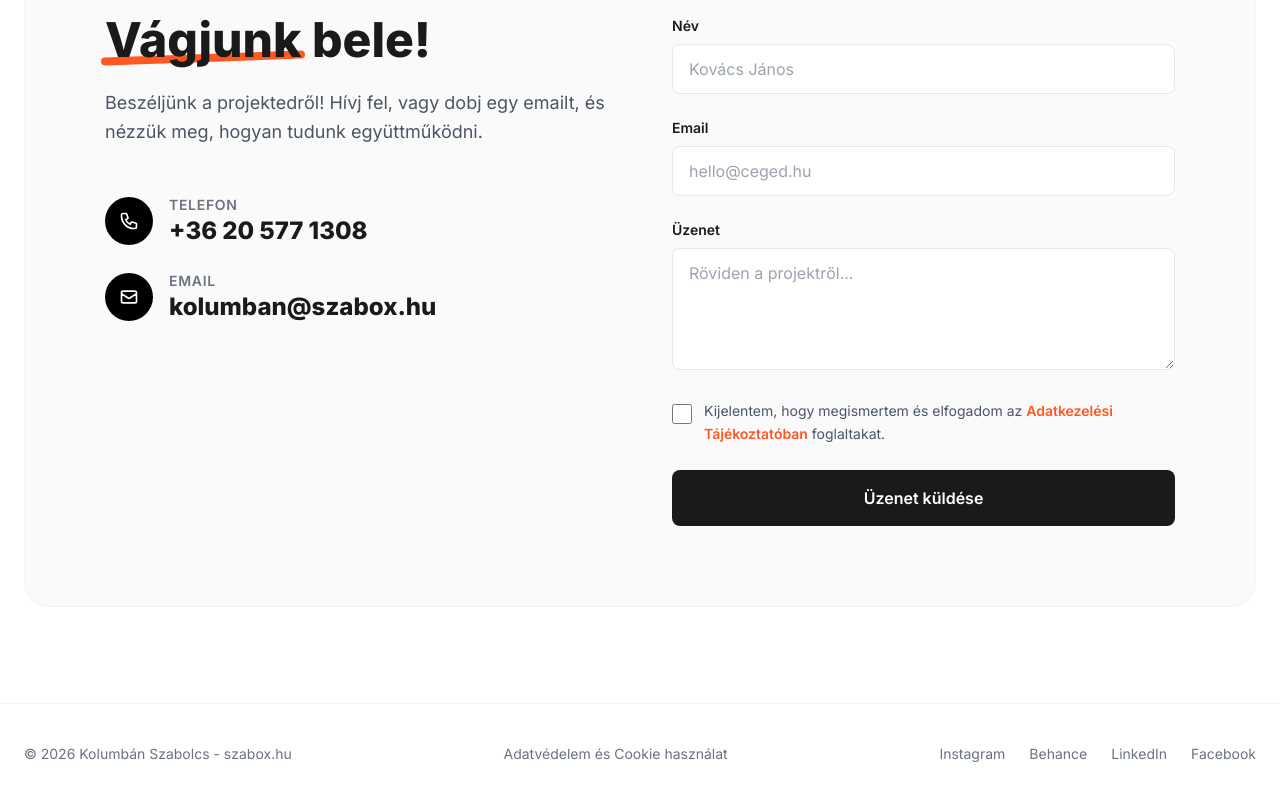
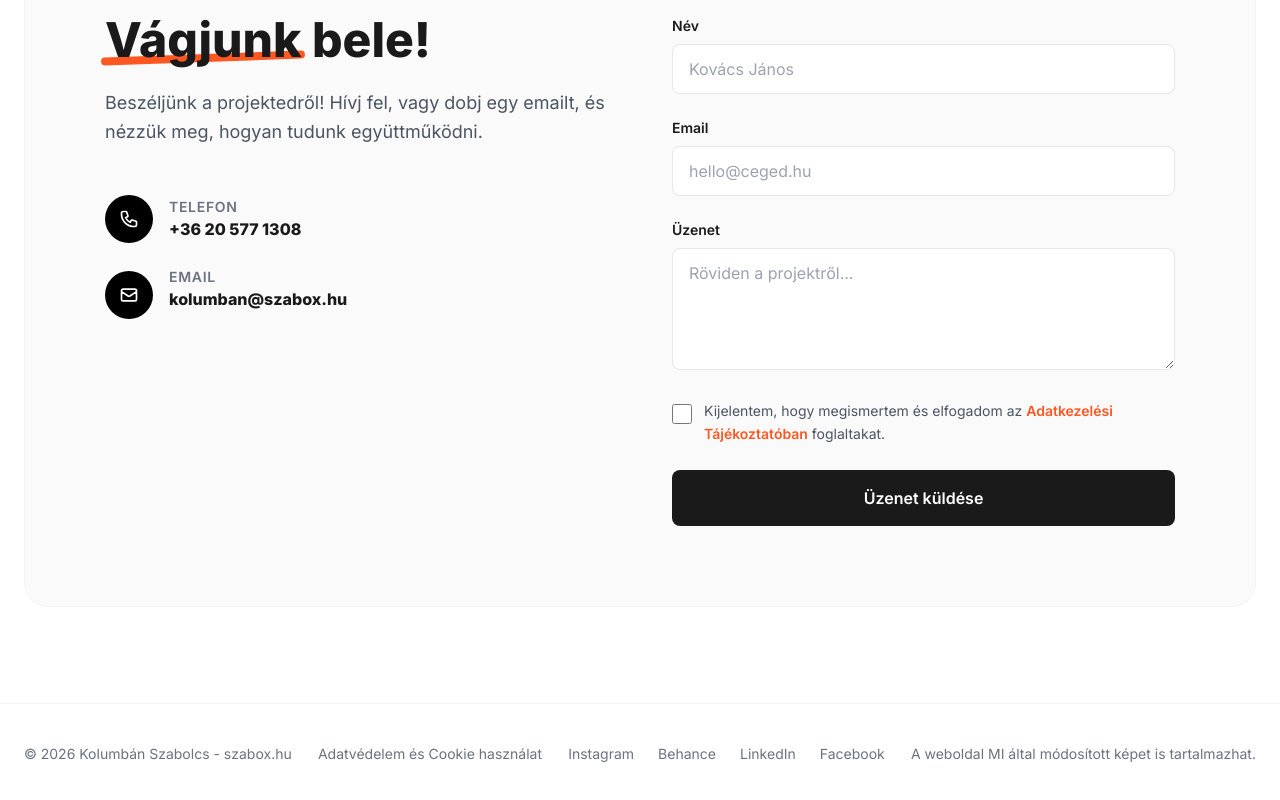
Before and after one commit to gmszabocs/szabox, a plain HTML site: page munkaim.html in a window 1280 px wide. Shown: the part 4050-4850 px from the top of the page. Drawn offline with nearby package versions, Linux system fonts and the light colour scheme.

Commit message:
szöveg módosítások

```diff
--- a/munkaim.html
+++ b/munkaim.html
@@ -350,23 +350,23 @@
                         </div>
                         <div>
                             <p class="text-sm text-gray-500 font-semibold uppercase tracking-wider">Telefon</p>
-                            <p class="text-2xl font-bold group-hover:text-[#FF5722] transition-colors">+36 20 577 1308</p>
+                            <p class="text-1xl font-bold group-hover:text-[#FF5722] transition-colors">+36 20 577 1308</p>
                         </div>
                     </a>
-                    <a href="mailto:hello@szabox.hu" class="flex items-center gap-4 group">
-                        <div class="w-12 h-12 bg-black text-white rounded-full flex items-center justify-center group-hover:bg-[#FF5722] transition-colors">
+                    <a href="mailto:kolumban@szabox.hu" class="flex items-start gap-4 group">
+                        <div class="shrink-0 w-12 h-12 bg-black text-white rounded-full flex items-center justify-center group-hover:bg-[#FF5722] transition-colors mt-1">
                             <svg class="w-5 h-5" fill="none" stroke="currentColor" viewBox="0 0 24 24"><path stroke-linecap="round" stroke-linejoin="round" stroke-width="2" d="M3 8l7.89 5.26a2 2 0 002.22 0L21 8M5 19h14a2 2 0 002-2V7a2 2 0 00-2-2H5a2 2 0 00-2 2v10a2 2 0 002 2z"></path></svg>
                         </div>
-                        <div>
+                        <div class="overflow-hidden">
                             <p class="text-sm text-gray-500 font-semibold uppercase tracking-wider">Email</p>
-                            <p class="text-2xl font-bold group-hover:text-[#FF5722] transition-colors">kolumban@szabox.hu</p>
+                            <p class="text-1xl font-bold group-hover:text-[#FF5722] transition-colors truncate sm:whitespace-normal">kolumban@szabox.hu</p>
                         </div>
                     </a>
-                </div>
+                                    </div>
             </div>
 
             <div class="md:w-1/2">
-<form action="https://formspree.io/f/meeydgal" method="POST" class="space-y-6">
+                <form action="https://formspree.io/f/meeydgal" method="POST" class="space-y-6">
     <div>
         <label class="block text-sm font-semibold mb-2">Név</label>
         <input type="text" name="nev" required class="w-full bg-white border border-gray-200 rounded-lg px-4 py-3 focus:outline-none focus:border-[#FF5722] focus:ring-1 focus:ring-[#FF5722] transition-colors" placeholder="Kovács János">
@@ -400,12 +400,15 @@
     <div class="max-w-7xl mx-auto px-6 flex flex-col md:flex-row justify-between items-center gap-4">
         <p>© 2026 Kolumbán Szabolcs - szabox.hu</p>
         <a href="cookie.html" class="hover:text-[#FF5722] transition-colors">Adatvédelem és Cookie használat</a>
-        <div class="flex space-x-6">
+                <div class="flex space-x-6">
             <a href="https://www.instagram.com/gm_szabocs/" class="hover:text-black transition-colors">Instagram</a>
             <a href="https://www.behance.net/szabolcskolumban" class="hover:text-black transition-colors">Behance</a>
             <a href="https://www.linkedin.com/in/szabolcskolumban/" class="hover:text-black transition-colors">LinkedIn</a>
             <a href="https://www.facebook.com/profile.php?id=61593678674418" class="hover:text-black transition-colors">Facebook</a>
         </div>
+
+        <p>A weboldal MI által módosított képet is tartalmazhat.</p>
+
     </div>
 </footer>
 
```
Also changed, not shown: cookie.html (+9 -6 lines), index.html (+16 -8 lines).
